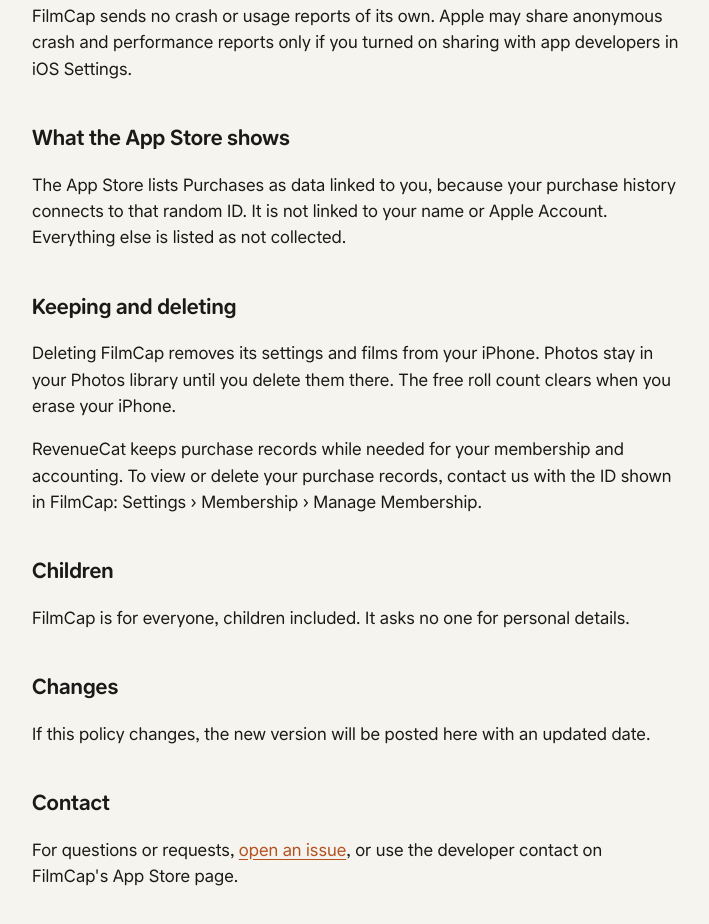
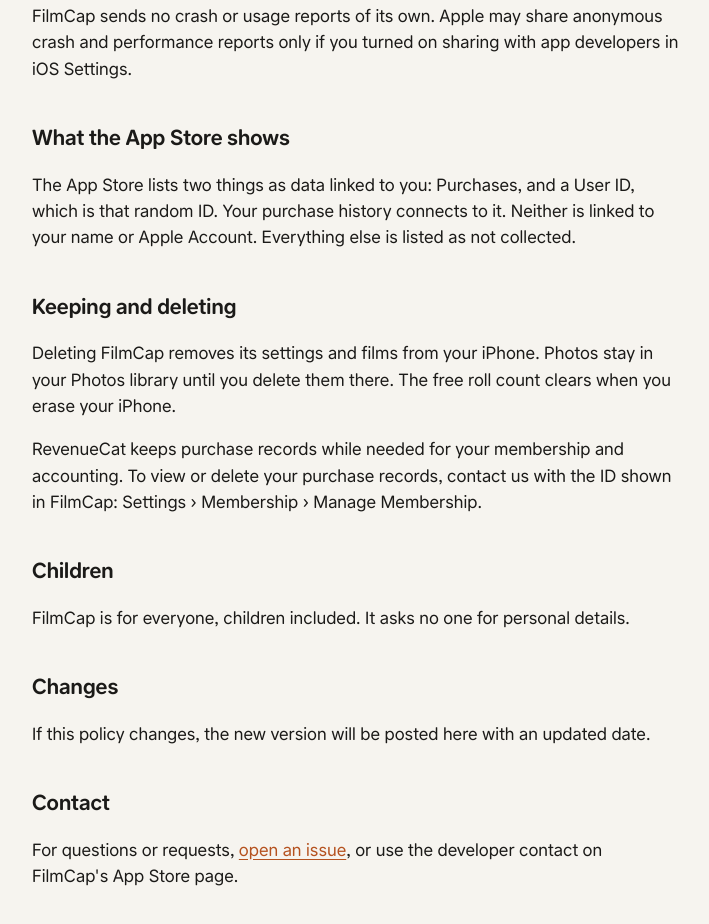
Before and after one commit to 414141x0/filmcap, a plain HTML site: page privacy.html in a window 1280 px wide. Shown: the part 1258-2182 px from the top of the page, without its empty margins (284-993 px from the left). Drawn offline with Linux system fonts and the light colour scheme.

Commit message:
Privacy: the random ID is listed too, as a User ID linked to you
Apple counts an assigned ID as a user ID, so the App Store label shows Purchases and User ID.

Co-Authored-By: Claude Opus 5.5 <noreply@anthropic.com>

```diff
--- a/privacy.html
+++ b/privacy.html
@@ -42,7 +42,7 @@
   <p>FilmCap sends no crash or usage reports of its own. Apple may share anonymous crash and performance reports only if you turned on sharing with app developers in iOS Settings.</p>
 
   <h2>What the App Store shows</h2>
-  <p>The App Store lists Purchases as data linked to you, because your purchase history connects to that random ID. It is not linked to your name or Apple Account. Everything else is listed as not collected.</p>
+  <p>The App Store lists two things as data linked to you: Purchases, and a User ID, which is that random ID. Your purchase history connects to it. Neither is linked to your name or Apple Account. Everything else is listed as not collected.</p>
 
   <h2>Keeping and deleting</h2>
   <p>Deleting FilmCap removes its settings and films from your iPhone. Photos stay in your Photos library until you delete them there. The free roll count clears when you erase your iPhone.</p>
```
